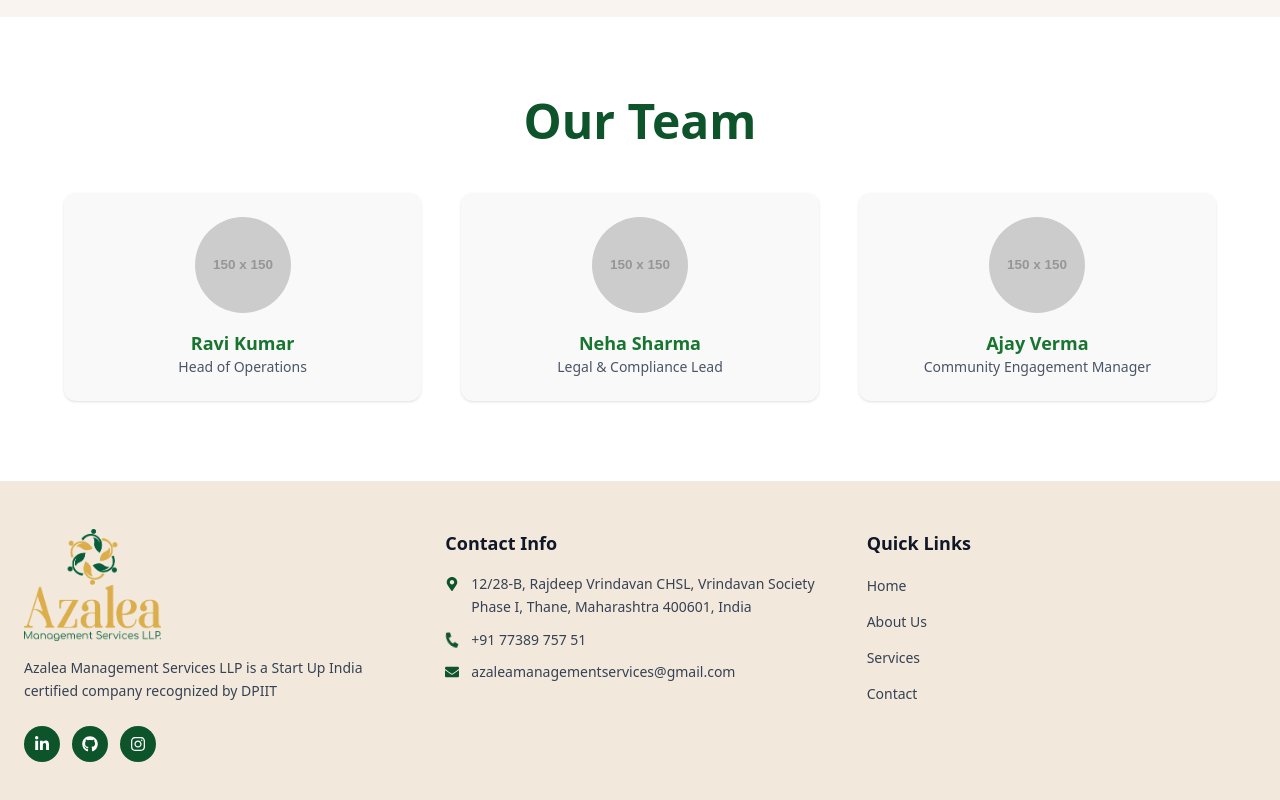
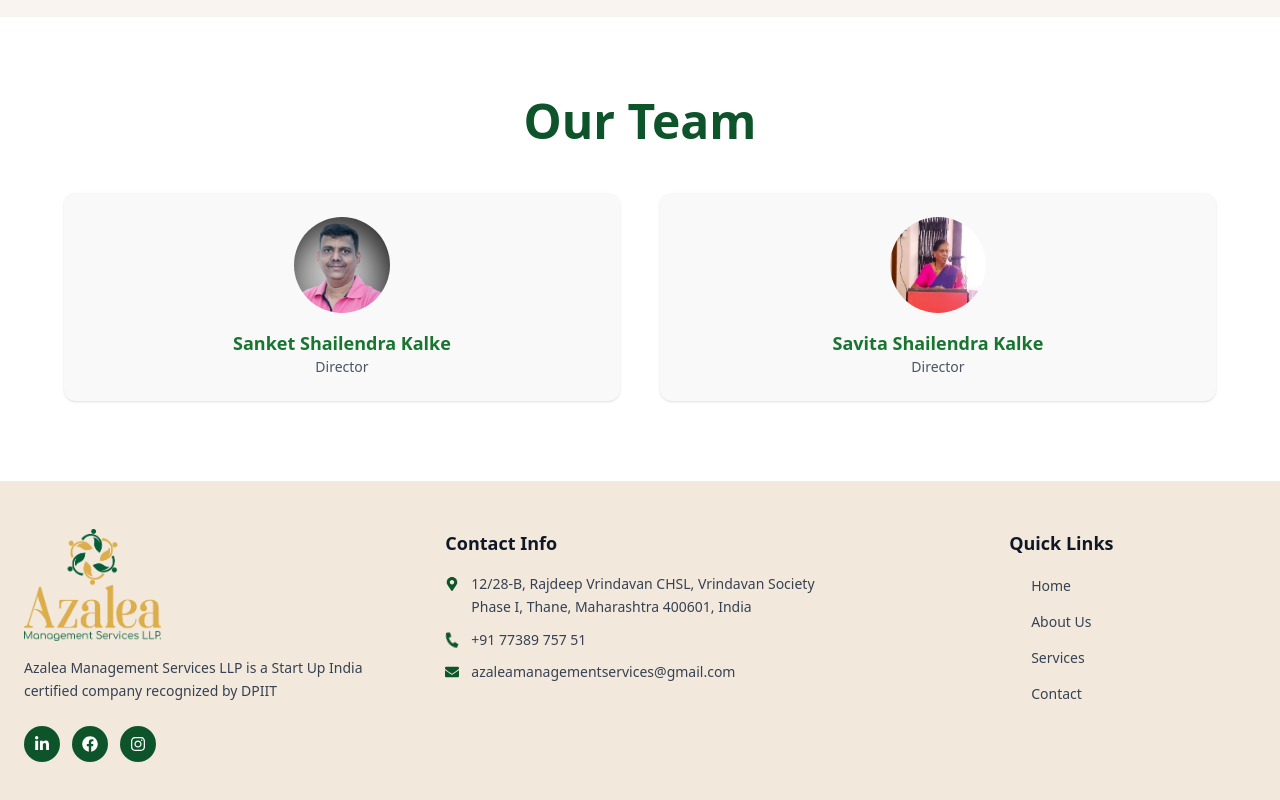
Before and after one commit to riya-jaiswal/Azalea, a React (Vite) app: page /About in a window 1280 px wide. Shown: the part 2883-3683 px from the top of the page. Built offline with nearby package versions, Linux system fonts and the light colour scheme.

Commit message:
updated code and all

```diff
--- a/src/Pages/About.jsx
+++ b/src/Pages/About.jsx
@@ -1,17 +1,22 @@
-import React, { memo } from 'react'
-import Navbar from '../Section/Navbar'
-import Footer from '../Section/Footer'
-import Aboutsection from '../Section/About'
-import Hero from '../Section/Hero';
-
+import React, { memo } from "react";
+import Navbar from "../Section/Navbar";
+import Footer from "../Section/Footer";
+import Aboutsection from "../Section/About";
+import Hero from "../Section/Hero";
+import Image1 from "../assets/Team/Member1.jpeg";
+import Image2 from "../assets/Team/Member2.jpeg";
 function About() {
   return (
     <div>
       <Navbar />
-      <Hero  isHomepage={false} heading="Where Harmony Meets Housing" paragraph="  Creating well-managed communities and properties through trust, innovation, and expert real estate solutions." />
+      <Hero
+        isHomepage={false}
+        heading="Where Harmony Meets Housing"
+        paragraph="  Creating well-managed communities and properties through trust, innovation, and expert real estate solutions."
+      />
       <Aboutsection />
       {/* More Info */}
-   {/* Why Choose Us */}
+      {/* Why Choose Us */}
       <section className="bg-white px-6 py-20 text-center">
         <h3 className="text-3xl md:text-4xl lg:text-5xl font-bold text-green-900 mb-12">
           Why Choose Us
@@ -46,7 +51,9 @@ function About() {
 
       {/* HOW WE WORK */}
       <section className="bg-[#f9f4ef] px-6 py-20 text-center">
-        <h3 className="text-3xl md:text-4xl lg:text-5xl font-bold text-green-900  mb-16">How We Work</h3>
+        <h3 className="text-3xl md:text-4xl lg:text-5xl font-bold text-green-900  mb-16">
+          How We Work
+        </h3>
 
         <div className="relative max-w-6xl mx-auto">
           {/* Horizontal dashed line (desktop only) */}
@@ -93,23 +100,20 @@ function About() {
 
       {/* Our Team */}
       <section className="bg-white px-6 py-20 text-center">
-        <h3 className="text-3xl md:text-4xl lg:text-5xl font-bold text-green-900  mb-12">Our Team</h3>
-        <div className="grid md:grid-cols-3 gap-10 max-w-6xl mx-auto">
+        <h3 className="text-3xl md:text-4xl lg:text-5xl font-bold text-green-900  mb-12">
+          Our Team
+        </h3>
+        <div className="grid md:grid-cols-2 gap-10 max-w-6xl mx-auto">
           {[
             {
-              name: "Ravi Kumar",
-              role: "Head of Operations",
-              image: "https://via.placeholder.com/150",
+              name: "Sanket Shailendra Kalke",
+              role: "Director",
+              image: Image1,
             },
             {
-              name: "Neha Sharma",
-              role: "Legal & Compliance Lead",
-              image: "https://via.placeholder.com/150",
-            },
-            {
-              name: "Ajay Verma",
-              role: "Community Engagement Manager",
-              image: "https://via.placeholder.com/150",
+              name: " Savita Shailendra Kalke",
+              role: "Director",
+              image: Image2,
             },
           ].map((member, i) => (
             <div
@@ -118,7 +122,7 @@ function About() {
             >
               <img
                 src={member.image}
-                loading='lazy'
+                loading="lazy"
                 alt={member.name}
                 className="w-24 h-24 mx-auto rounded-full mb-4"
               />
@@ -131,10 +135,9 @@ function About() {
         </div>
       </section>
 
-
       <Footer />
     </div>
-  )
+  );
 }
 
-export default memo(About)
+export default memo(About);
--- a/src/Section/Footer.jsx
+++ b/src/Section/Footer.jsx
@@ -5,6 +5,7 @@ import {
   FaMapMarkerAlt,
   FaPhone,
   FaEnvelope,
+  FaFacebook,
 } from "react-icons/fa";
 import logo from "../assets/logo/Azalea Logo (4).png";
 import { Link } from "react-router-dom";
@@ -33,14 +34,14 @@ const Footer = () => {
                   <FaLinkedinIn size={16} />
                 </a>
                 <a
-                  href="#"
+                  href="https://www.facebook.com/profile.php?id=61579217911251"
                   className="bg-green-900 hover:bg-green-800 p-2.5 rounded-full text-white transition-colors duration-300"
                   aria-label="GitHub"
                 >
-                  <FaGithub size={16} />
+                  <FaFacebook size={16} />
                 </a>
                 <a
-                  href="#"
+                  href="https://www.instagram.com/azaleamanagementservices"
                   className="bg-green-900 hover:bg-green-800 p-2.5 rounded-full text-white transition-colors duration-300"
                   aria-label="Instagram"
                 >
@@ -89,7 +90,7 @@ const Footer = () => {
               </div>
             </div>
             {/* Quick Links */}
-            <div>
+            <div className="flex flex-col items-center">
               <h3 className="text-lg font-semibold mb-4 text-gray-900">
                 Quick Links
               </h3>
```
Also changed, not shown: src/assets/Team/Member1.jpeg (added), src/assets/Team/Member2.jpeg (added).
